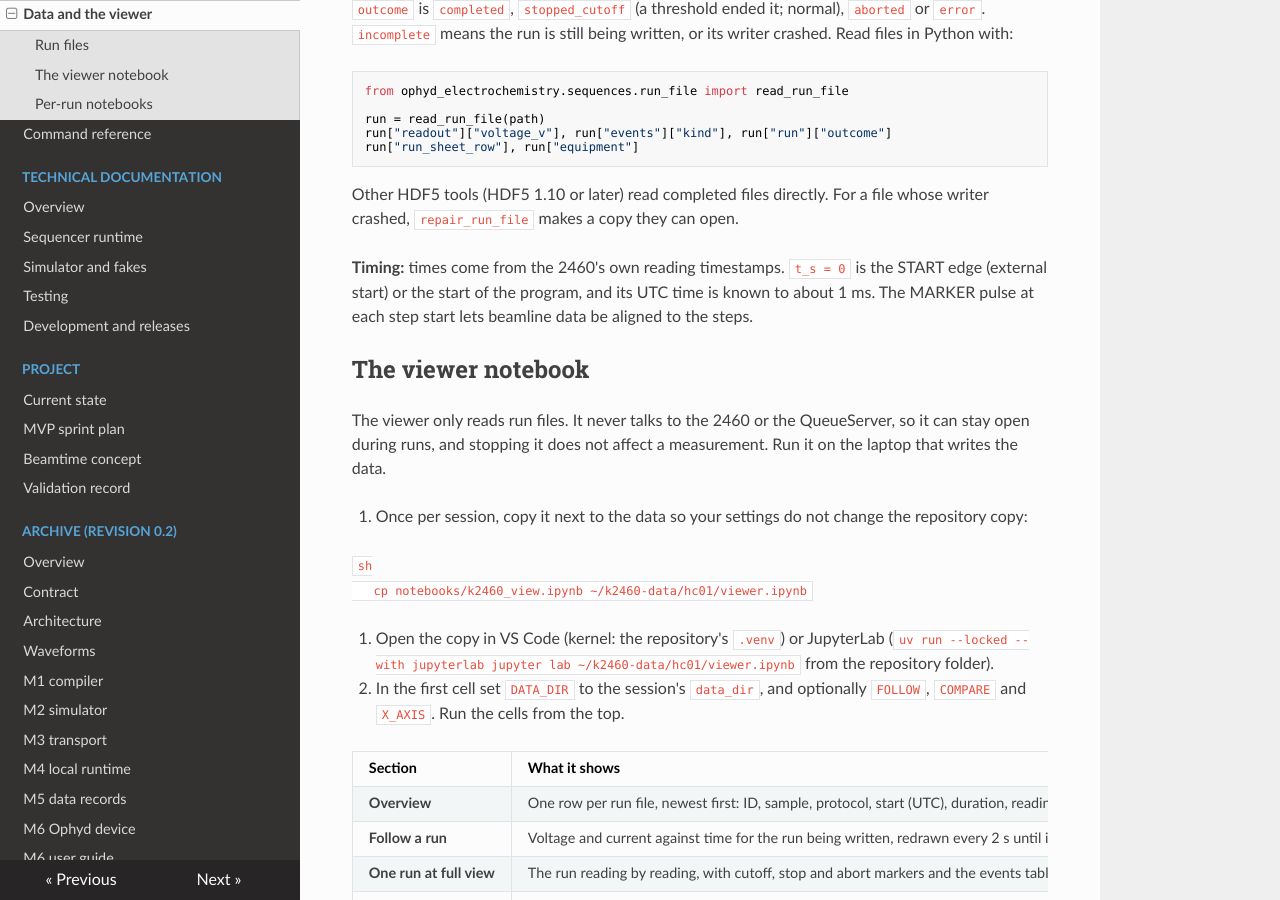
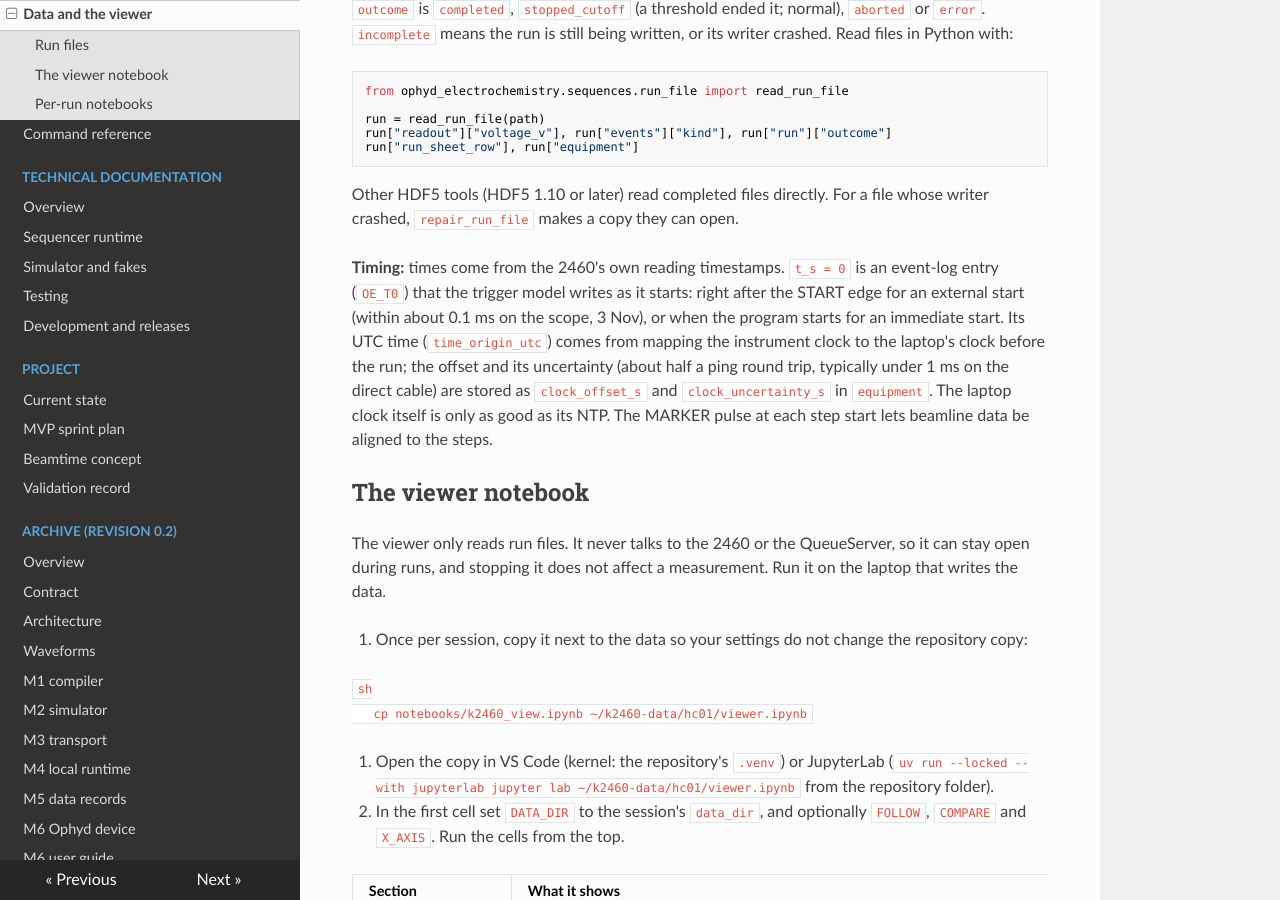
Before and after one commit to BAMresearch/ophyd-electrochemistry, an MkDocs documentation site: the page built from docs/user/data.md, in a window 1280 px wide and 900 px high, scrolled down 553 px. Built offline with MkDocs 1.6.1, drawn with Linux system fonts in a browser that asks for light colours; nearby versions of some CDN libraries.

Commit message:
fix(qserver): compile rows for the 2460 before enqueueing; brief 11 doc fixes
oe-enqueue validated rows against the session limits only, so a row over 63
trigger blocks (pulse_train, 1 s pulses, 3 s rests, rest_end_v, external start:
65 blocks) was queued and failed at prepare. queue_items now compiles every
selected row with the same compile_for_2460 as oe-validate and queues nothing
if one fails, for simulator sessions too.

Docs (Codex brief 11): pulse trains do not always fit 63 blocks; CV steps
measure current, so the window is checked only in current and rest steps;
t_s = 0 is the OE_T0 log entry and its UTC mapping uncertainty is stored in
equipment. bench/plan-b2.md marks the typed confirmation as superseded.

Co-Authored-By: Claude Opus 5.5 <noreply@anthropic.com>

```diff
--- a/docs/user/data.md
+++ b/docs/user/data.md
@@ -28,10 +28,16 @@ run["run_sheet_row"], run["equipment"]
 Other HDF5 tools (HDF5 1.10 or later) read completed files directly. For a file
 whose writer crashed, `repair_run_file` makes a copy they can open.
 
-**Timing:** times come from the 2460's own reading timestamps. `t_s = 0` is the
-START edge (external start) or the start of the program, and its UTC time is
-known to about 1 ms. The MARKER pulse at each step start lets beamline data be
-aligned to the steps.
+**Timing:** times come from the 2460's own reading timestamps. `t_s = 0` is an
+event-log entry (`OE_T0`) that the trigger model writes as it starts: right
+after the START edge for an external start (within about 0.1 ms on the scope,
+3 Nov), or when the program starts for an immediate start. Its UTC time
+(`time_origin_utc`) comes from mapping the instrument clock to the laptop's
+clock before the run; the offset and its uncertainty (about half a ping round
+trip, typically under 1 ms on the direct cable) are stored as
+`clock_offset_s` and `clock_uncertainty_s` in `equipment`. The laptop clock
+itself is only as good as its NTP. The MARKER pulse at each step start lets
+beamline data be aligned to the steps.
 
 ## The viewer notebook
 
```
Also changed, not shown: bench/plan-b2.md (+3 -1 lines), docs/technical/index.md (+7 -3 lines), docs/user/beamtime.md (+5 -4 lines), docs/user/run-sheets.md (+6 -2 lines), docs/user/sessions.md (+9 -4 lines), 2 other files.
